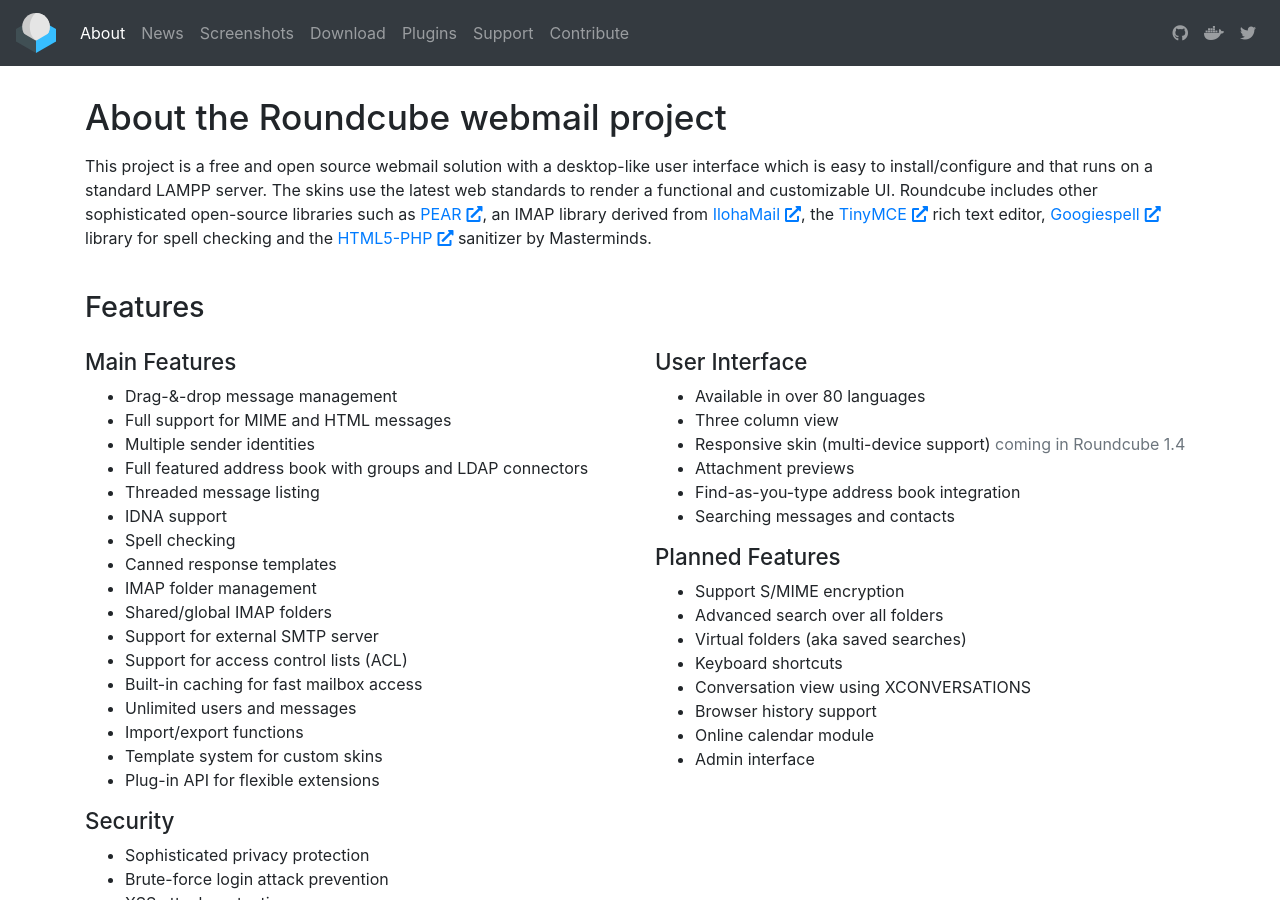
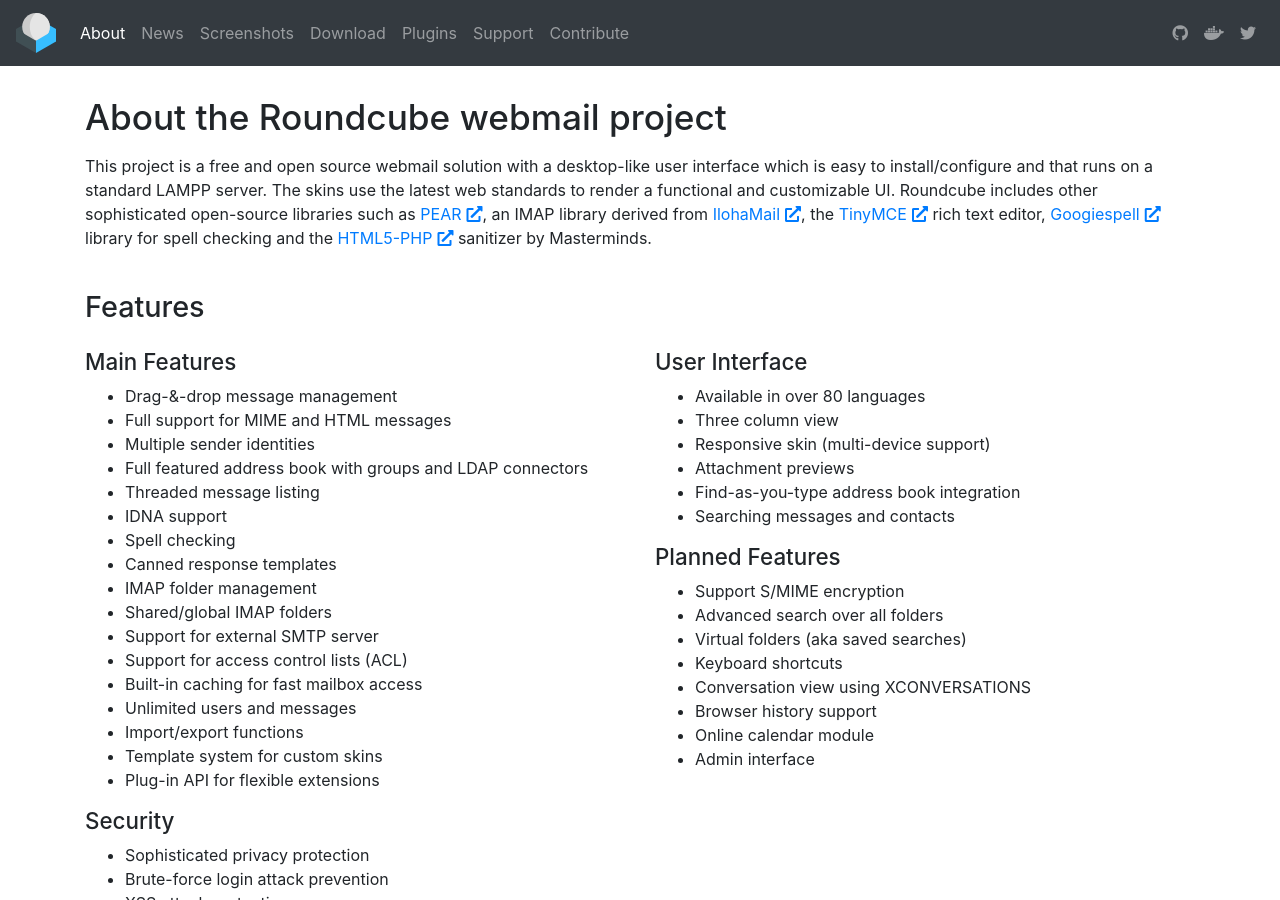
Before and after one commit to roundcube/roundcube.github.com, a Jekyll site: the page built from about/index.html, in a window 1280 px wide and 900 px high. Built offline with Jekyll 4.4.1, drawn with Linux system fonts in a browser that asks for light colours; nearby versions of some CDN libraries; comment, search, counter and statistics services are not loaded.

Commit message:
Remove "coming in 1.4.0"

```diff
--- a/about/index.html
+++ b/about/index.html
@@ -60,7 +60,7 @@
         <ul>
             <li>Available in over 80 languages</li>
             <li>Three column view</li>
-            <li>Responsive skin (multi-device support) <span class="text-muted">coming in Roundcube 1.4</span></li>
+            <li>Responsive skin (multi-device support)</li>
             <li>Attachment previews</li>
             <li>Find-as-you-type address book integration</li>
             <li>Searching messages and contacts</li>
```
